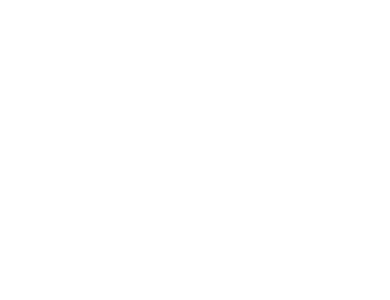
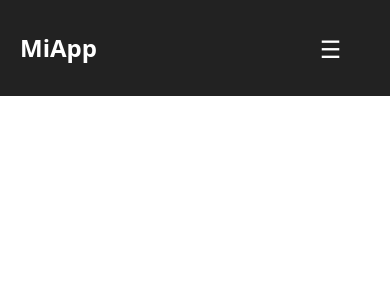
Before and after one commit to Pitol01/landing-page, a React (Vite) app: page /eventos in a window 390 px wide. Before the commit this address had no page. Shown: the top 300 px of the page. Built offline with nearby package versions, Linux system fonts and the light colour scheme.

Commit message:
integre ubicacion del header xd

```diff
--- a/src/IsilApplication.jsx
+++ b/src/IsilApplication.jsx
@@ -1,7 +1,8 @@
 import { BrowserRouter, Route, Routes } from "react-router";
 import { HomePage } from "./features/home/HomePage";
 import { ActividadesPage } from "./features/actividades/ActividadesPage";
-import { AppLayout } from "./layouts/AppLayout";
+import { AppLayout } from "./ui/layouts/AppLayout";
+import { Eventos } from "./features/Eventos/Eventos";
 
 export const IsilApplication = () => {
   return (
@@ -11,6 +12,7 @@ export const IsilApplication = () => {
           <Route element={<AppLayout />}>
             <Route index path="/" element={<HomePage />} />
             <Route path="actividades" element={<ActividadesPage />} />
+            <Route path="eventos" element={<Eventos />} />
           </Route>
         </Routes>
       </BrowserRouter>
--- /dev/null
+++ b/src/features/Eventos/Eventos.jsx
@@ -0,0 +1,7 @@
+import React from 'react'
+
+export const Eventos = () => {
+  return (
+    <div>Eventos</div>
+  )
+}
--- a/src/features/home/HomePage.tsx
+++ b/src/features/home/HomePage.tsx
@@ -1,3 +1,5 @@
+import { Eventos } from "../Eventos/Eventos";
+
 export const HomePage = () => {
-  return <div>HomePage</div>;
+  return <div>HomePage<Eventos/></div>;
 };
--- a/src/ui/components/common/Header.tsx
+++ b/src/ui/components/common/Header.tsx
@@ -1,3 +1,24 @@
+import { useState } from "react";
+import "./header.css"
+
 export const Header = () => {
-  return <header>Header</header>;
+  const [open, setOpen] = useState(false);
+  return <header><nav className="navbar">
+      <div className="navbar-container">
+
+        <h1 className="navbar-logo">MiApp</h1>
+
+
+        <ul className={`navbar-links ${open ? "active" : ""}`}>
+          <li><a href="#home">Home</a></li>
+          <li><a href="#services">Servicios</a></li>
+          <li><a href="#about">Nosotros</a></li>
+          <li><a href="#contact">Contacto</a></li>
+        </ul>
+
+        <button className="navbar-toggle" onClick={() => setOpen(!open)}>
+          {open ? "✖" : "☰"}
+        </button>
+      </div>
+    </nav></header>;
 };
--- /dev/null
+++ b/src/ui/components/common/header.css
@@ -0,0 +1,76 @@
+.navbar {
+  width: 100%;
+  background-color: #222;
+  color: white;
+  position: fixed;
+  top: 0;
+  left: 0;
+  z-index: 100;
+}
+
+.navbar-container {
+  max-width: 1100px;
+  margin: auto;
+  padding: 15px 20px;
+  display: flex;
+  align-items: center;
+  justify-content: space-between;
+}
+
+
+.navbar-logo {
+  font-size: 1.5rem;
+  font-weight: bold;
+}
+
+
+.navbar-links {
+  list-style: none;
+  display: flex;
+  gap: 20px;
+}
+
+.navbar-links li a {
+  text-decoration: none;
+  color: white;
+  font-size: 1rem;
+  transition: color 0.3s ease;
+}
+
+.navbar-links li a:hover {
+  color: #00bcd4;
+}
+
+
+.navbar-toggle {
+  display: none;
+  font-size: 1.5rem;
+  background: none;
+  border: none;
+  color: white;
+  cursor: pointer;
+}
+
+
+@media (max-width: 768px) {
+  .navbar-links {
+    position: absolute;
+    top: 60px;
+    left: -100%;
+    width: 100%;
+    background-color: #333;
+    flex-direction: column;
+    align-items: center;
+    gap: 15px;
+    padding: 20px 0;
+    transition: left 0.3s ease-in-out;
+  }
+
+  .navbar-links.active {
+    left: 0;
+  }
+
+  .navbar-toggle {
+    display: block;
+  }
+}
```
